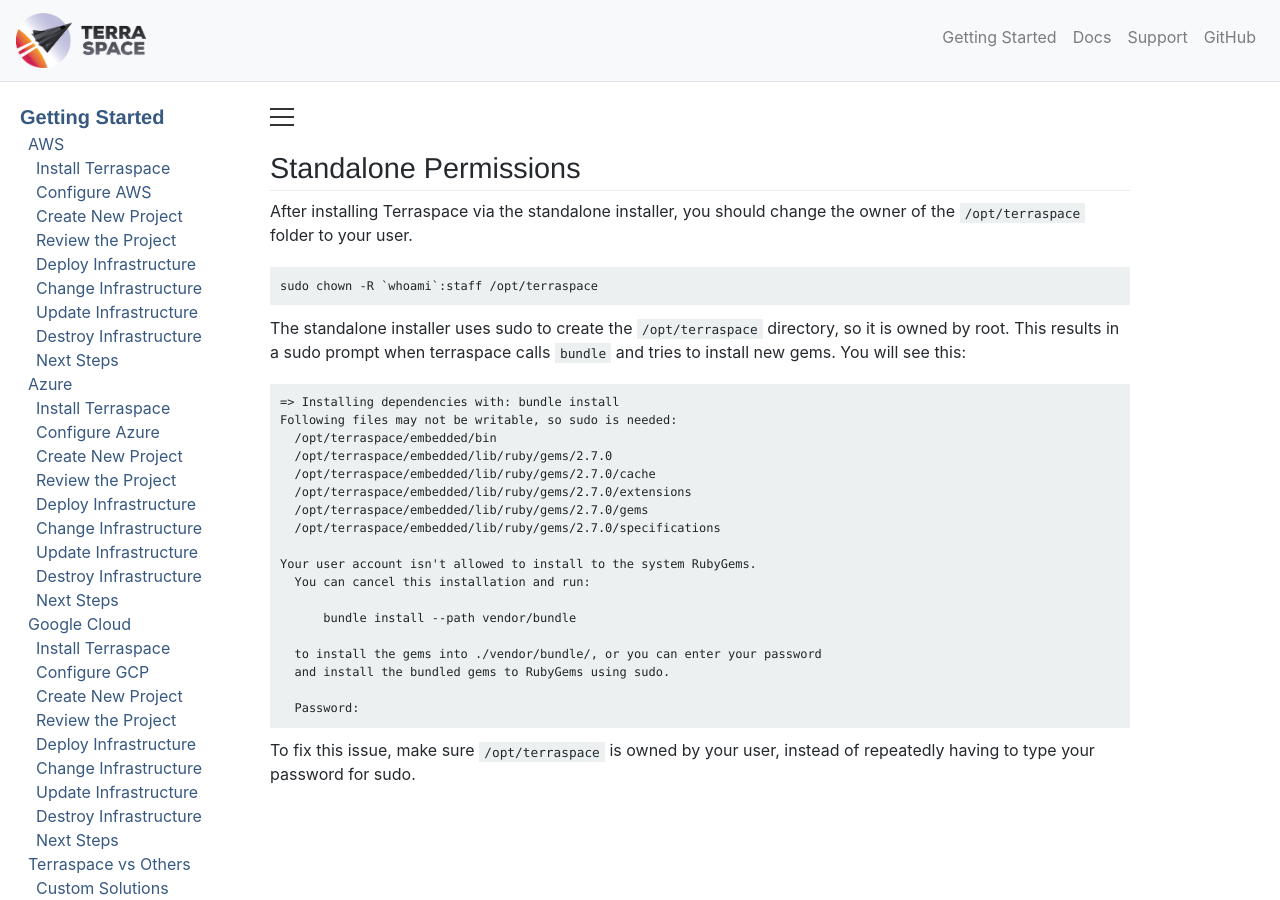
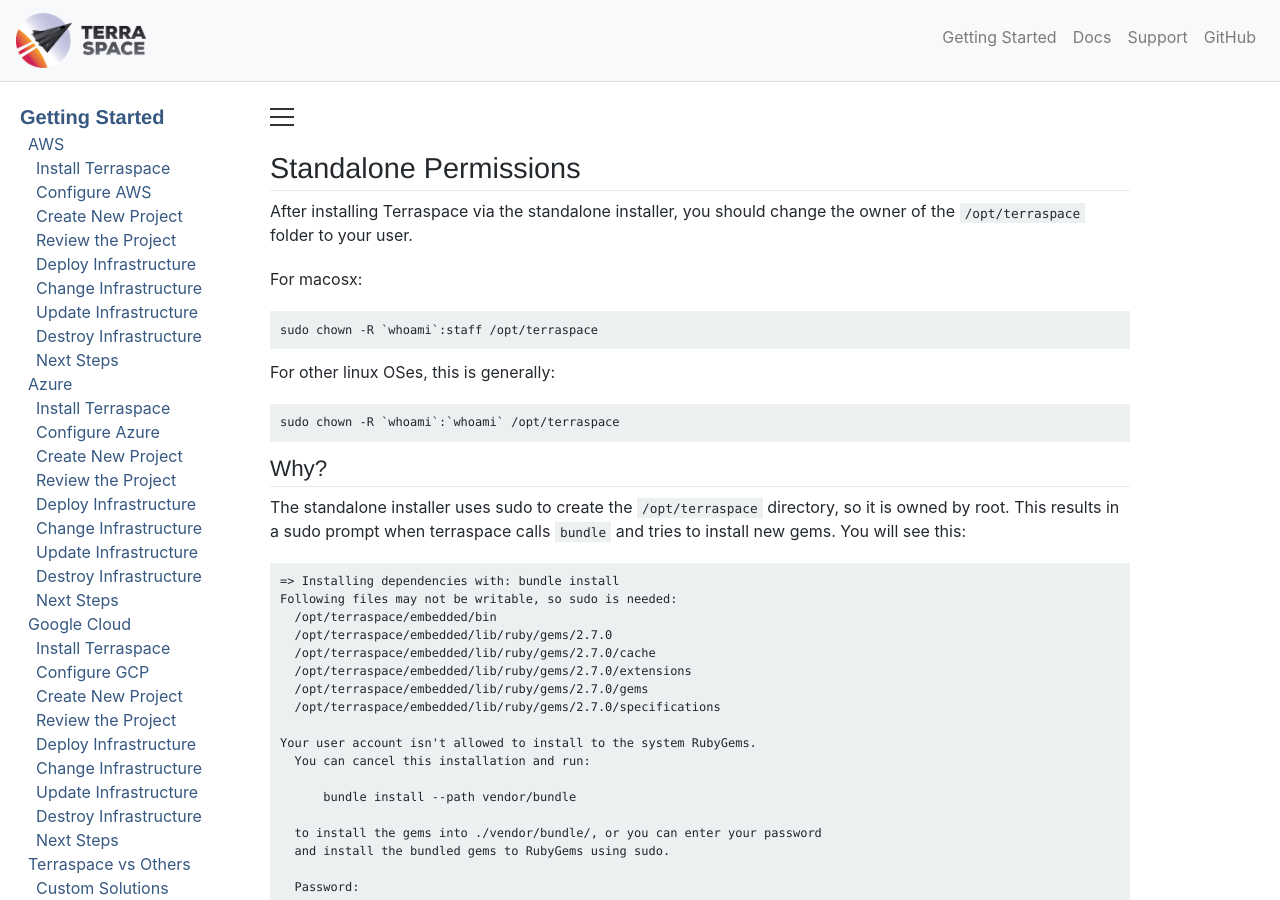
Before and after one commit to boltops-tools/terraspace-docs, a Jekyll site: the page built from _docs/install/standalone/details/permissions.md, in a window 1280 px wide and 900 px high. Built offline with Jekyll 4.4.1, drawn with Linux system fonts in a browser that asks for light colours; a script that is not in the unit is left out.

Commit message:
update install docs

```diff
--- a/_docs/install/standalone/details/permissions.md
+++ b/_docs/install/standalone/details/permissions.md
@@ -5,7 +5,15 @@
 
 After installing Terraspace via the standalone installer, you should change the owner of the `/opt/terraspace` folder to your user.
 
+For macosx:
+
     sudo chown -R `whoami`:staff /opt/terraspace
+
+For other linux OSes, this is generally:
+
+    sudo chown -R `whoami`:`whoami` /opt/terraspace
+
+## Why?
 
 The standalone installer uses sudo to create the `/opt/terraspace` directory, so it is owned by root.  This results in a sudo prompt when terraspace calls `bundle` and tries to install new gems. You will see this:
 
```
